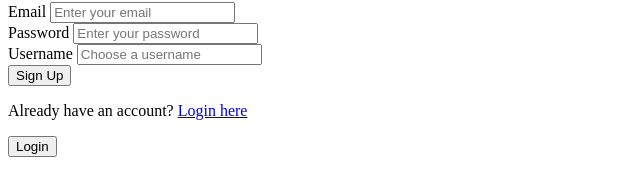
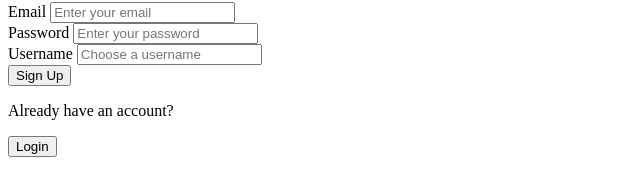
Before and after one commit to ArshaanSindhwani/MovieApp, a plain HTML site: page client/index.html in a window 1280 px wide. Shown: the part 99-294 px from the top of the page, 0-640 px from the left. Drawn offline with Linux system fonts and the light colour scheme; files that its build step writes are made by us from their sources; files whose address does not match are found by name.

Commit message:
Add updated signup html

```diff
--- a/client/index.html
+++ b/client/index.html
@@ -55,7 +55,7 @@
                 <p id="message"></p>
 
                 <div class="login-link-container">
-                    <p>Already have an account? <a href="login.html">Login here</a></p>
+                    <p>Already have an account?</p>
                     <button id="login-btn" type="button">Login</button>
                 </div>
             </main>
```
